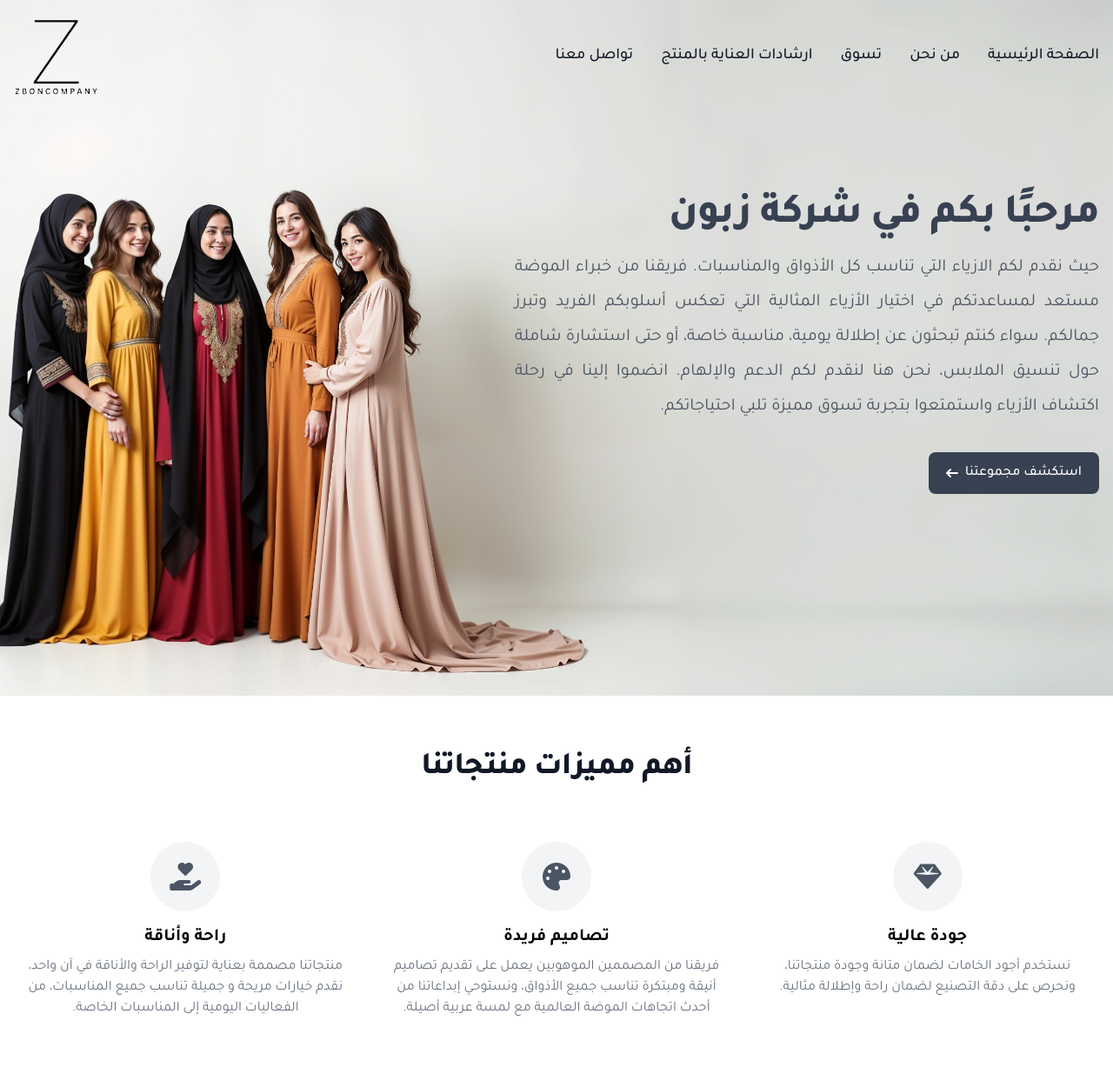
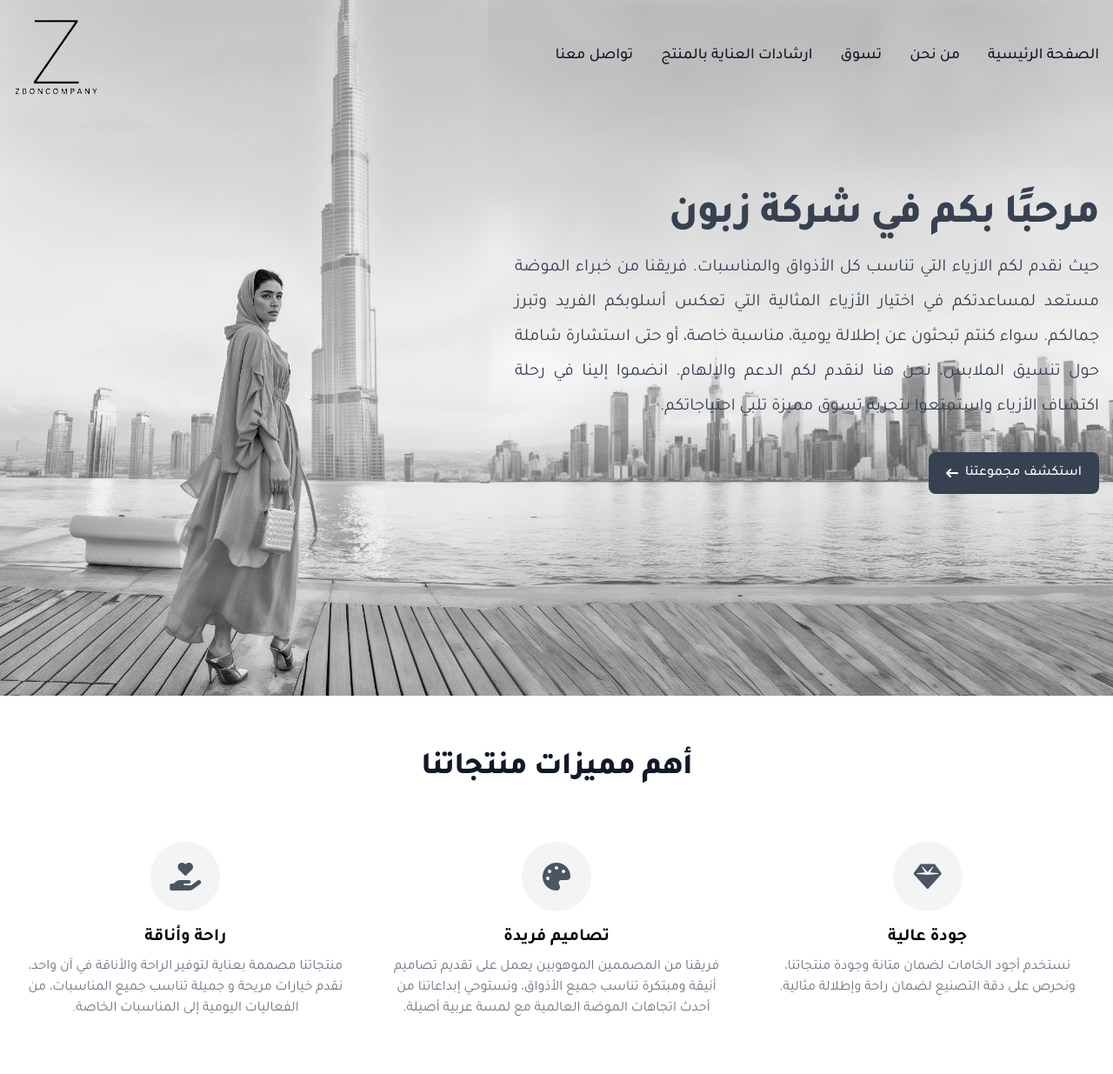
Before and after one commit to Abubakr-Alsheikh/zobn-company, a Django app: page / in a window 1280 px wide. Shown: the top 1235 px of the page at 87% size. Run offline with Django 5.2, Linux system fonts and the light colour scheme; data that the repository does not hold is empty; some libraries are stand-ins or nearby versions.

Commit message:
Chaning background

```diff
--- a/static/src/output.css
+++ b/static/src/output.css
@@ -1790,6 +1790,10 @@ input:checked + .toggle-bg {
   background-position: right;
 }
 
+.bg-left {
+  background-position: left;
+}
+
 .bg-no-repeat {
   background-repeat: no-repeat;
 }
@@ -2037,6 +2041,16 @@ input:checked + .toggle-bg {
 .text-white {
   --tw-text-opacity: 1;
   color: rgb(255 255 255 / var(--tw-text-opacity));
+}
+
+.text-primary-900 {
+  --tw-text-opacity: 1;
+  color: rgb(17 24 39 / var(--tw-text-opacity));
+}
+
+.text-primary-500 {
+  --tw-text-opacity: 1;
+  color: rgb(107 114 128 / var(--tw-text-opacity));
 }
 
 .antialiased {
--- a/templates/home/index.html
+++ b/templates/home/index.html
@@ -1,10 +1,10 @@
 {% extends "_base.html" %} {% load static %} {% block content %}
 
-<section class="h-svh bg-cover bg-right bg-no-repeat bg-blend-multiply" style="background-image: url({% static 'images/background_3.jpg' %})">
+<section class="h-svh bg-cover bg-left bg-no-repeat bg-blend-multiply" style="background-image: url({% static 'images/background.jpg' %})">
   <div class="mx-auto max-w-screen-xl px-4 py-56 text-center md:text-justify lg:py-56" dir="rtl">
     <h1 class="mb-4 text-3xl font-extrabold leading-none tracking-tight text-primary-700 md:text-5xl lg:text-5xl">مرحبًا بكم في شركة زبون</h1>
     <div class="flex w-full justify-start text-justify">
-      <p class="mb-8 max-w-2xl text-lg font-normal text-primary-600 lg:text-xl" style="line-height: 2">حيث نقدم لكم الازياء التي تناسب كل الأذواق والمناسبات. فريقنا من خبراء الموضة مستعد لمساعدتكم في اختيار الأزياء المثالية التي تعكس أسلوبكم الفريد وتبرز جمالكم. سواء كنتم تبحثون عن إطلالة يومية، مناسبة خاصة، أو حتى استشارة شاملة حول تنسيق الملابس، نحن هنا لنقدم لكم الدعم والإلهام. انضموا إلينا في رحلة اكتشاف الأزياء واستمتعوا بتجربة تسوق مميزة تلبي احتياجاتكم.</p>
+      <p class="mb-8 max-w-2xl text-lg font-normal text-primary-700 lg:text-xl" style="line-height: 2">حيث نقدم لكم الازياء التي تناسب كل الأذواق والمناسبات. فريقنا من خبراء الموضة مستعد لمساعدتكم في اختيار الأزياء المثالية التي تعكس أسلوبكم الفريد وتبرز جمالكم. سواء كنتم تبحثون عن إطلالة يومية، مناسبة خاصة، أو حتى استشارة شاملة حول تنسيق الملابس، نحن هنا لنقدم لكم الدعم والإلهام. انضموا إلينا في رحلة اكتشاف الأزياء واستمتعوا بتجربة تسوق مميزة تلبي احتياجاتكم.</p>
     </div>
     <div class="flex flex-col space-y-4 sm:flex-row sm:justify-start sm:space-y-0">
       <a href="{% url "home:products" %}" class="inline-flex items-center justify-center rounded-lg bg-primary-700 px-5 py-3 text-center text-base font-medium text-white hover:bg-primary-800 focus:ring-4 focus:ring-primary-300 dark:focus:ring-primary-900">
```
Also changed, not shown: static/images/background.jpg (added), static/images/background_1.webp (deleted), static/images/background_2.jpeg (deleted), static/images/background_3.jpg (deleted), static/images/example.jpeg (deleted).
